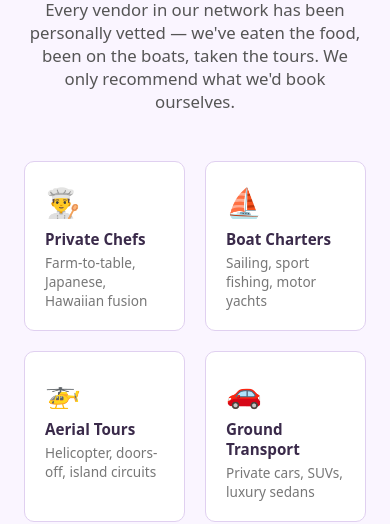
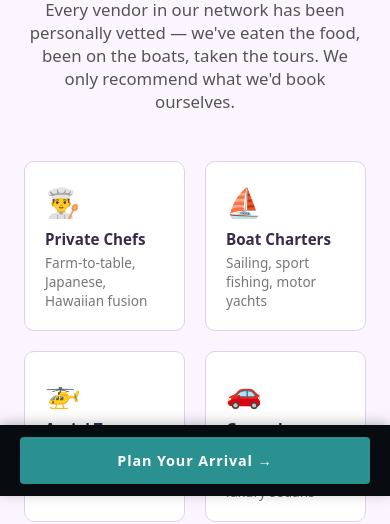
Before and after one commit to roljubic/lani-concierge, a plain HTML site: page public/index.html in a window 390 px wide. Shown: the part 348-872 px from the top of the page. Drawn offline with Linux system fonts and the light colour scheme; a web font is replaced by a local one.

Commit message:
hoku: sticky mobile CTA bar

```diff
--- a/public/index.html
+++ b/public/index.html
@@ -556,5 +556,15 @@
   document.getElementById('form').addEventListener('submit',function(e){e.preventDefault();const b=this.querySelector('.fsub');b.textContent='✓ Request Received — We\'ll Be in Touch Shortly!';b.style.background='#0d3a3a';b.disabled=true});
   document.querySelectorAll('a[href^="#"]').forEach(a=>a.addEventListener('click',e=>{const t=document.querySelector(a.getAttribute('href'));if(t){e.preventDefault();t.scrollIntoView({behavior:'smooth'})}}));
 </script>
+
+<!-- HOKU: Sticky Mobile CTA Bar -->
+<div class="mobile-cta-bar">
+  <a href="#contact" class="mobile-cta-btn">Plan Your Arrival →</a>
+</div>
+<style>
+.mobile-cta-bar{display:none;position:fixed;bottom:0;left:0;right:0;z-index:9999;background:#080c10;padding:12px 20px;box-shadow:0 -2px 12px rgba(0,0,0,0.25);}
+.mobile-cta-btn{display:block;text-align:center;background:#2a9090;color:#ffffff;font-size:0.9rem;font-weight:600;letter-spacing:0.06em;padding:14px 20px;border-radius:4px;text-decoration:none;}
+@media(max-width:768px){.mobile-cta-bar{display:block;}}
+</style>
 </body>
 </html>
```
